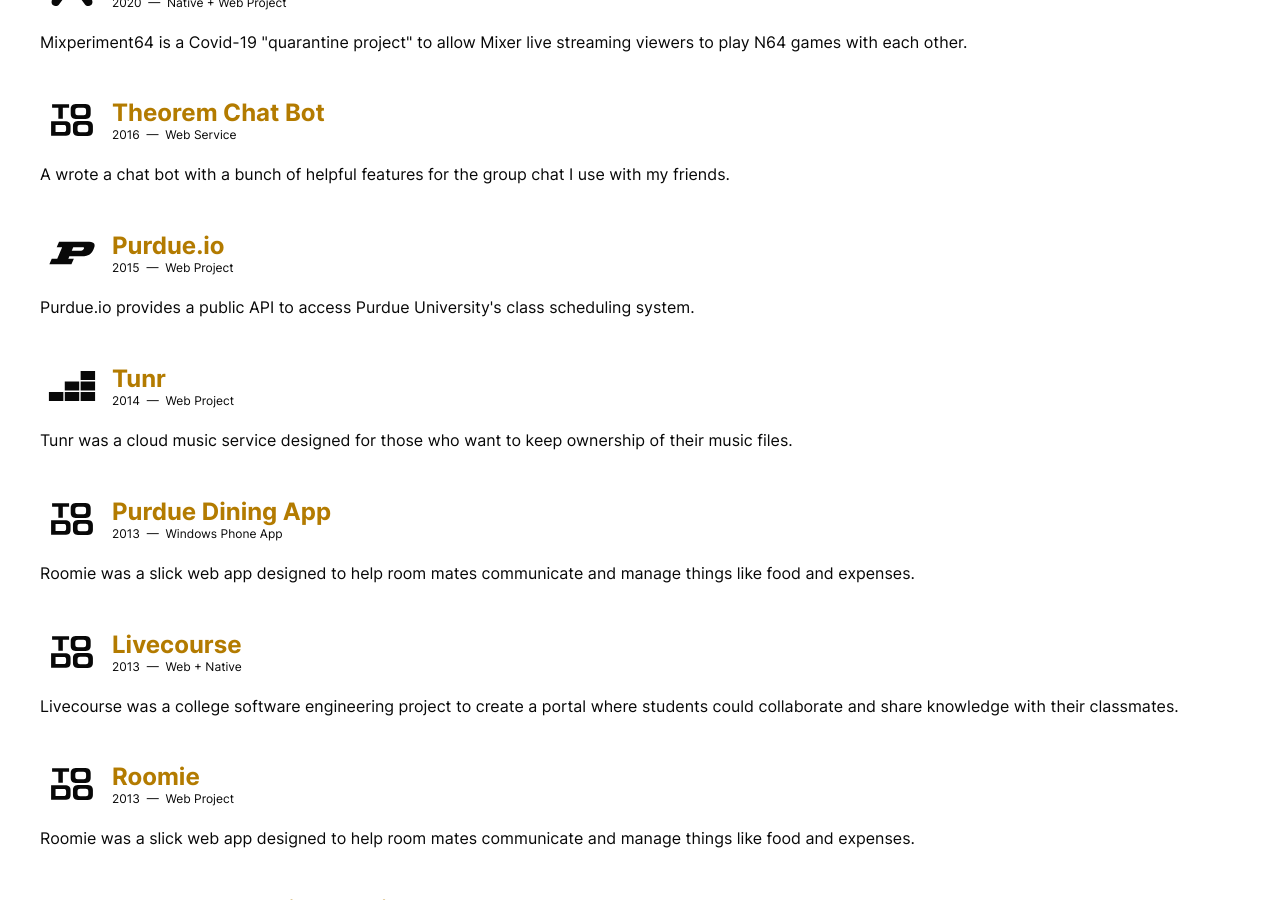
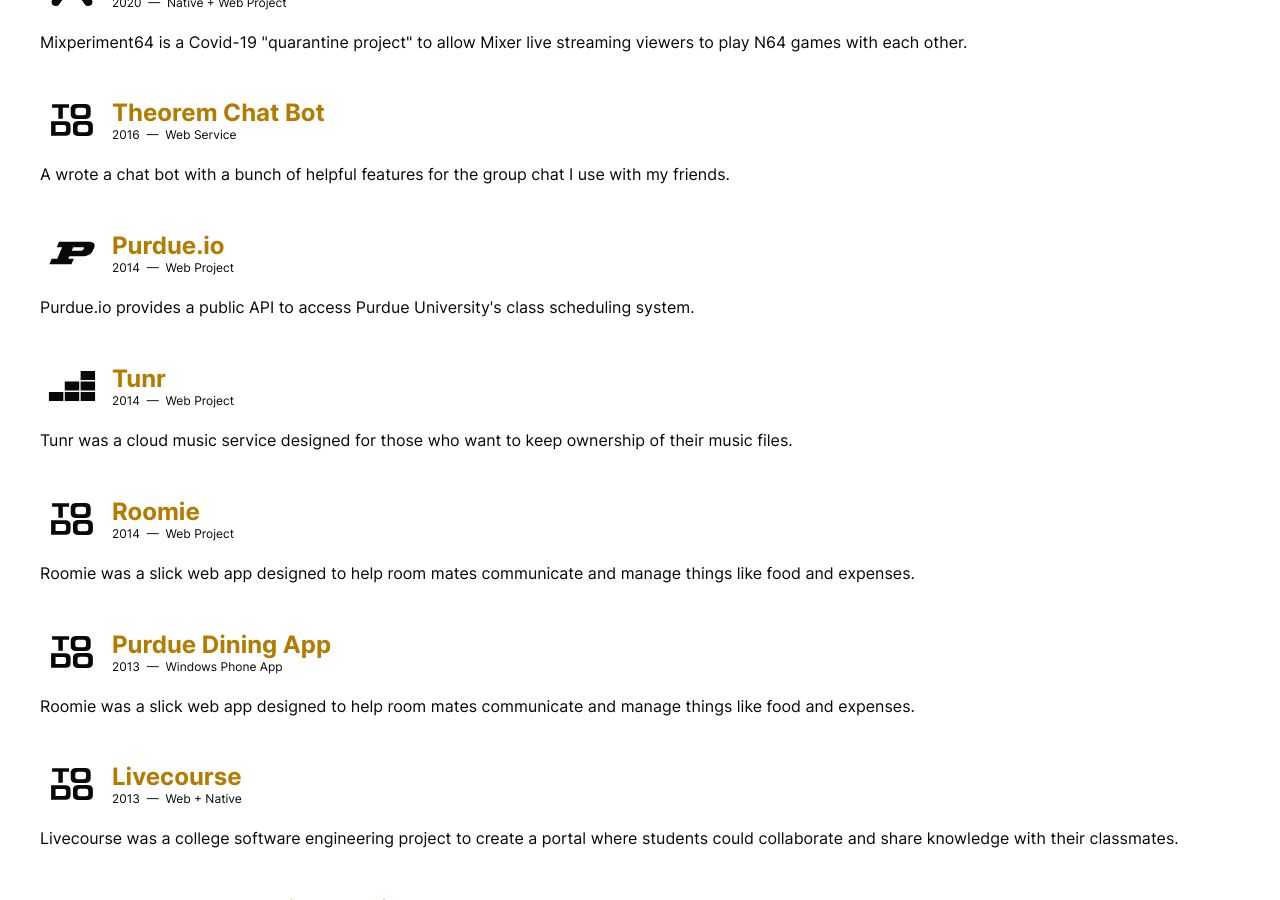
Before and after one commit to haydenmc/haydenmc.github.io, a Jekyll site: the page built from projects.html, in a window 1280 px wide and 900 px high, scrolled down 1025 px. Built offline with Jekyll 4.4.1, drawn with Linux system fonts in a browser that asks for light colours.

Commit message:
Adjust dates

```diff
--- a/_projects/2015-Purdue-io.md
+++ b/_projects/2014-Purdue-io.md
@@ -1,7 +1,7 @@
 ---
 title: Purdue.io
 subtitle: Web Project
-date: 2015-01-01
+date: 2014-12-12
 description: Purdue.io provides a public API to access Purdue University's class scheduling system.
 icon: purdue-io.svg
 ---
--- a/_projects/2013-Roomie.md
+++ b/_projects/2014-Roomie.md
@@ -1,7 +1,7 @@
 ---
 title: Roomie
 subtitle: Web Project
-date: 2013-01-01
+date: 2014-02-11
 description: Roomie was a slick web app designed to help room mates communicate and manage things like food and expenses.
 icon: todo.svg
 ---
```
Also changed, not shown: _projects/2014-Tunr-io.md (+1 -1 lines).
